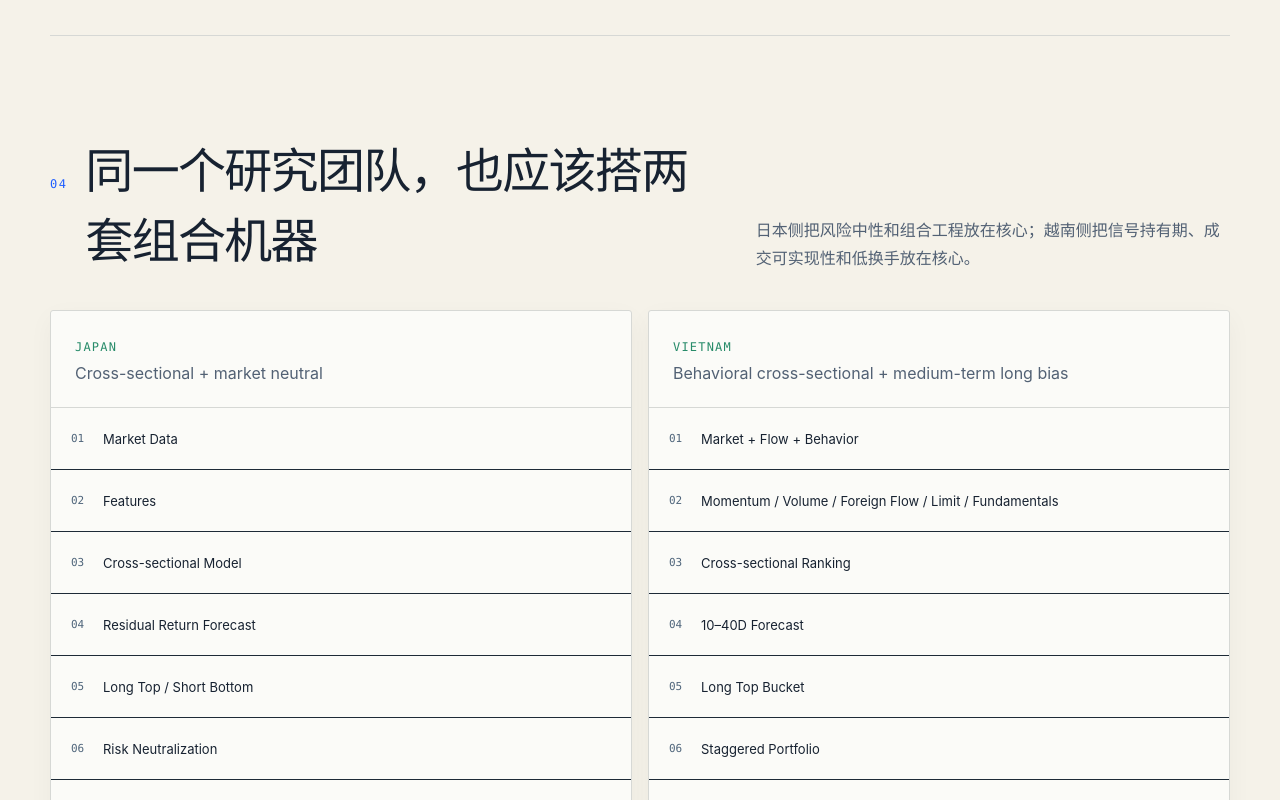
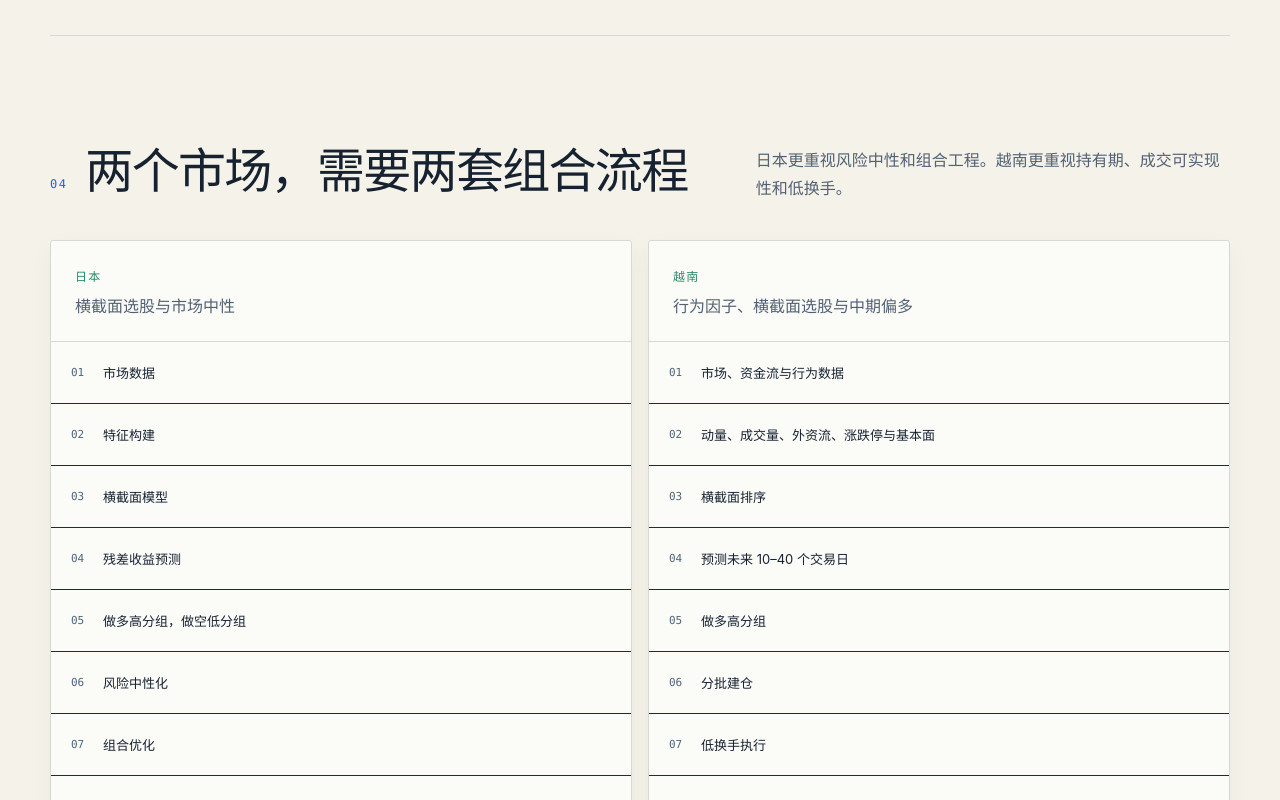
Before and after one commit to runchengxie/vietnam-quant-research, a React (Vite) app in the folder site/: page / in a window 1280 px wide. Shown: the part 3880-4680 px from the top of the page. Built offline with nearby package versions, Linux system fonts and the light colour scheme.

Commit message:
feat: refine showcase language and theme

```diff
--- a/site/src/components/ArchitectureCompare.tsx
+++ b/site/src/components/ArchitectureCompare.tsx
@@ -1,5 +1,5 @@
-const japan = ['Market Data', 'Features', 'Cross-sectional Model', 'Residual Return Forecast', 'Long Top / Short Bottom', 'Risk Neutralization', 'Optimizer', 'Execution']
-const vietnam = ['Market + Flow + Behavior', 'Momentum / Volume / Foreign Flow / Limit / Fundamentals', 'Cross-sectional Ranking', '10–40D Forecast', 'Long Top Bucket', 'Staggered Portfolio', 'Low-turnover Execution', 'Optional Index Futures Hedge']
+const japan = ['市场数据', '特征构建', '横截面模型', '残差收益预测', '做多高分组，做空低分组', '风险中性化', '组合优化', '执行']
+const vietnam = ['市场、资金流与行为数据', '动量、成交量、外资流、涨跌停与基本面', '横截面排序', '预测未来 10–40 个交易日', '做多高分组', '分批建仓', '低换手执行', '可选：指数期货对冲']
 
 function Pipeline({ market, subtitle, steps }: { market: string; subtitle: string; steps: string[] }) {
   return <article className="pipeline"><div className="pipeline__head"><span>{market}</span><p>{subtitle}</p></div><ol>{steps.map((step, index) => <li key={step}><b>{String(index + 1).padStart(2, '0')}</b><span>{step}</span></li>)}</ol></article>
@@ -8,8 +8,8 @@ function Pipeline({ market, subtitle, steps }: { market: string; subtitle: strin
 export function ArchitectureCompare() {
   return (
     <section className="section" id="architecture">
-      <div className="section-heading"><div><span className="section-index">04</span><h2>同一个研究团队，也应该搭两套组合机器</h2></div><p>日本侧把风险中性和组合工程放在核心；越南侧把信号持有期、成交可实现性和低换手放在核心。</p></div>
-      <div className="pipeline-grid"><Pipeline market="JAPAN" subtitle="Cross-sectional + market neutral" steps={japan} /><Pipeline market="VIETNAM" subtitle="Behavioral cross-sectional + medium-term long bias" steps={vietnam} /></div>
+      <div className="section-heading"><div><span className="section-index">04</span><h2>两个市场，需要两套组合流程</h2></div><p>日本更重视风险中性和组合工程。越南更重视持有期、成交可实现性和低换手。</p></div>
+      <div className="pipeline-grid"><Pipeline market="日本" subtitle="横截面选股与市场中性" steps={japan} /><Pipeline market="越南" subtitle="行为因子、横截面选股与中期偏多" steps={vietnam} /></div>
     </section>
   )
 }
```
